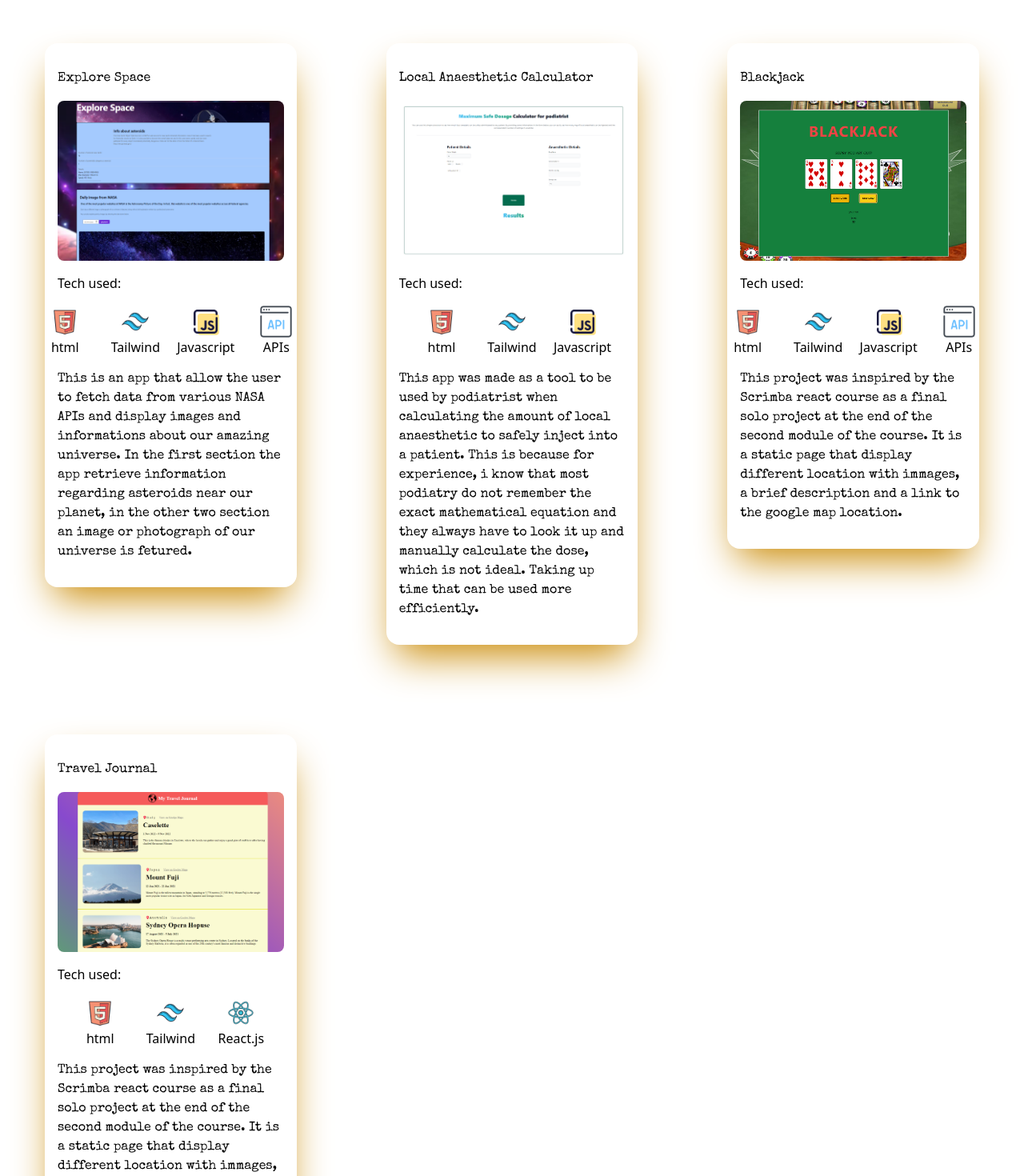
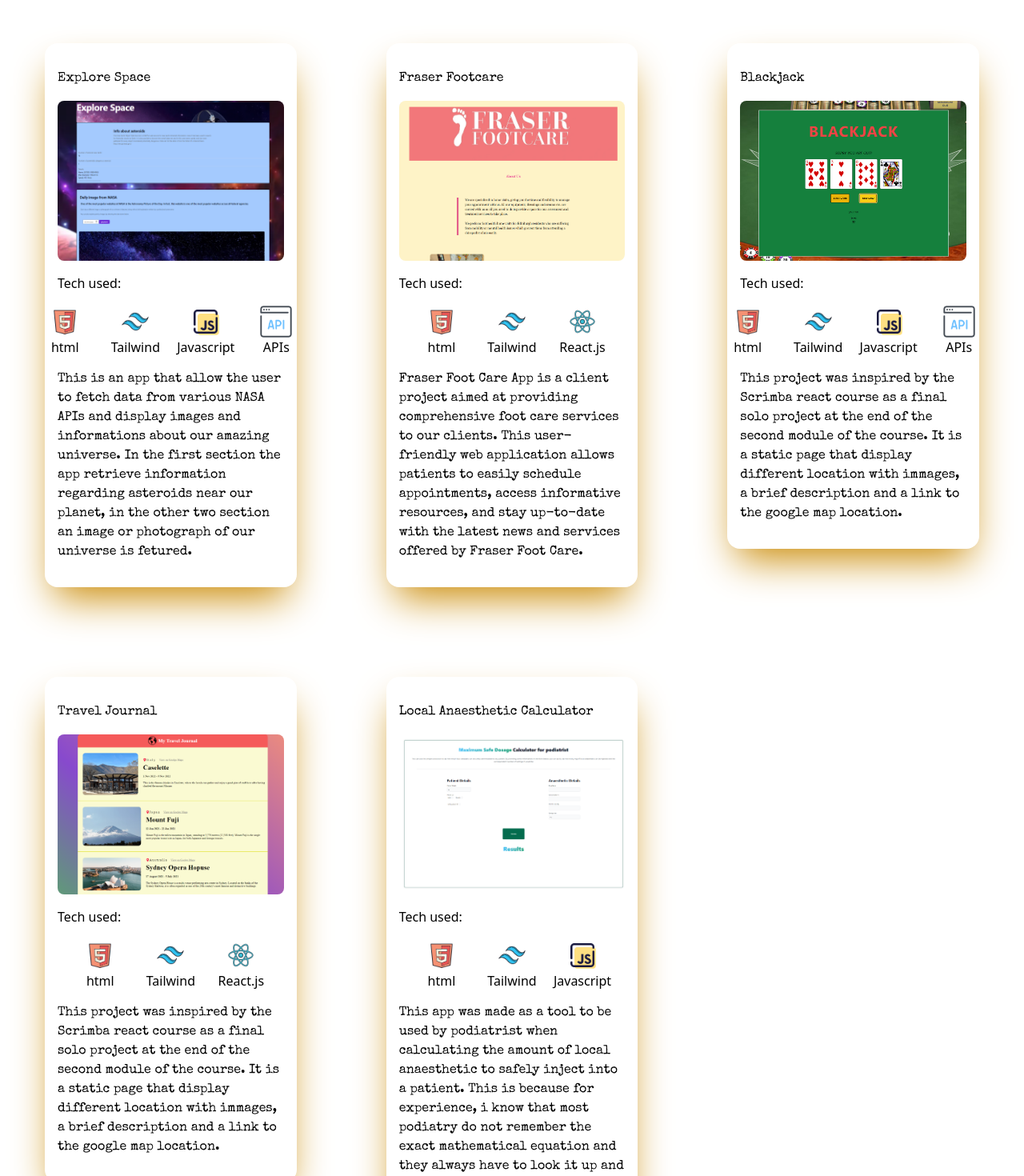
Before and after one commit to maurobusso/personal-website, a React (Create React App) app: page / in a window 1280 px wide. Shown: the part 2360-3830 px from the top of the page at 80% size. Built offline with nearby package versions, Linux system fonts and the light colour scheme; a web font is replaced by a local one.

Commit message:
new project added to project-data

```diff
--- a/src/Assets/project-data.js
+++ b/src/Assets/project-data.js
@@ -3,7 +3,7 @@ import exploreSpace from "../Assets/projects-tumbnails/explore-space.png"
 import localAnahesteticCalculator from "../Assets/projects-tumbnails/local-anahestetic-calculator.png"
 import travelJournal from "../Assets/projects-tumbnails/travel-journal.png"
 import blackjack from "../Assets/projects-tumbnails/blackjack.png"
-//import fraserFootcare from "../Assets/projects-tumbnails/fraserFootcare.png"
+import fraserFootcare from "../Assets/projects-tumbnails/fraser-footcare.png"
 
 const projectData =  [
     {
@@ -22,14 +22,14 @@ const projectData =  [
     },
     {
         id: 2,
-        title: "Local Anaesthetic Calculator",
-        description: "This app was made as a tool to be used by podiatrist when calculating the amount of local anaesthetic to safely inject into a patient. This is because for experience, i know that most podiatry do not remember the exact mathematical equation and they always have to look it up and manually calculate the dose, which is not ideal. Taking up time that can be used more efficiently.",
-        img: localAnahesteticCalculator,
-        link:"https://msd-app.netlify.app/",
+        title: "Fraser Footcare",
+        description: "Fraser Foot Care App is a client project aimed at providing comprehensive foot care services to our clients. This user-friendly web application allows patients to easily schedule appointments, access informative resources, and stay up-to-date with the latest news and services offered by Fraser Foot Care.",
+        img: fraserFootcare,
+        link:"https://fraserfootcare.netlify.app",
         techUsed: [
             'html',
             'tailwind',
-            'js',
+            'react',
         ]
     },
     {
@@ -57,18 +57,18 @@ const projectData =  [
             'react',
         ]
     },
-    // {
-    //     id: 5,
-    //     title: "Fraser Footcare",
-    //     description: "This website was built for a small business as a landing page and to allaw customer to see all the services offered and book appointments",
-    //     img: fraserFootcare,
-    //     link:"https://fraserfootcare.netlify.app",
-    //     techUsed: [
-    //         'html',
-    //         'tailwind',
-    //         'react',
-    //     ]
-    // }
+    {
+        id: 5,
+        title: "Local Anaesthetic Calculator",
+        description: "This app was made as a tool to be used by podiatrist when calculating the amount of local anaesthetic to safely inject into a patient. This is because for experience, i know that most podiatry do not remember the exact mathematical equation and they always have to look it up and manually calculate the dose, which is not ideal. Taking up time that can be used more efficiently.",
+        img: localAnahesteticCalculator,
+        link:"https://msd-app.netlify.app/",
+        techUsed: [
+            'html',
+            'tailwind',
+            'js',
+        ]
+    },
 
 ]
 
```
Also changed, not shown: src/Assets/projects-tumbnails/fraser-footcare.png (added).
